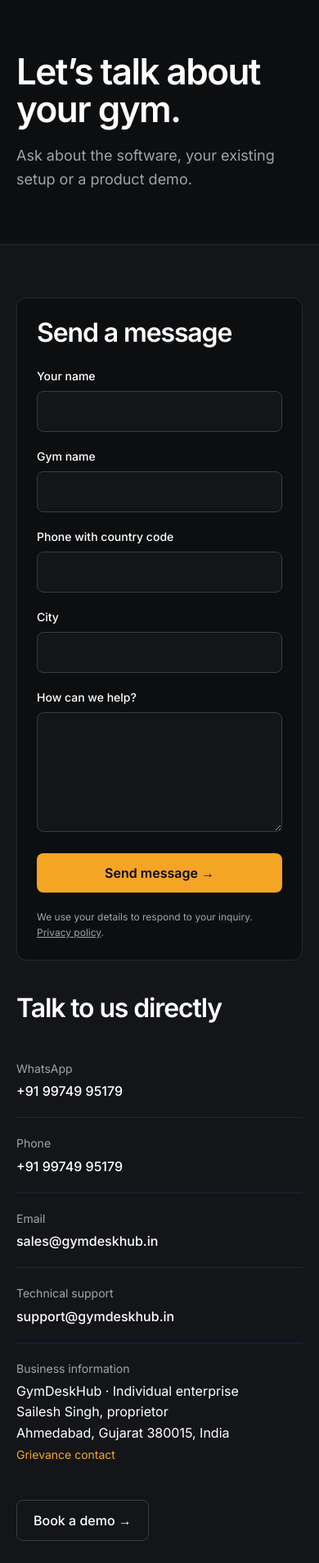
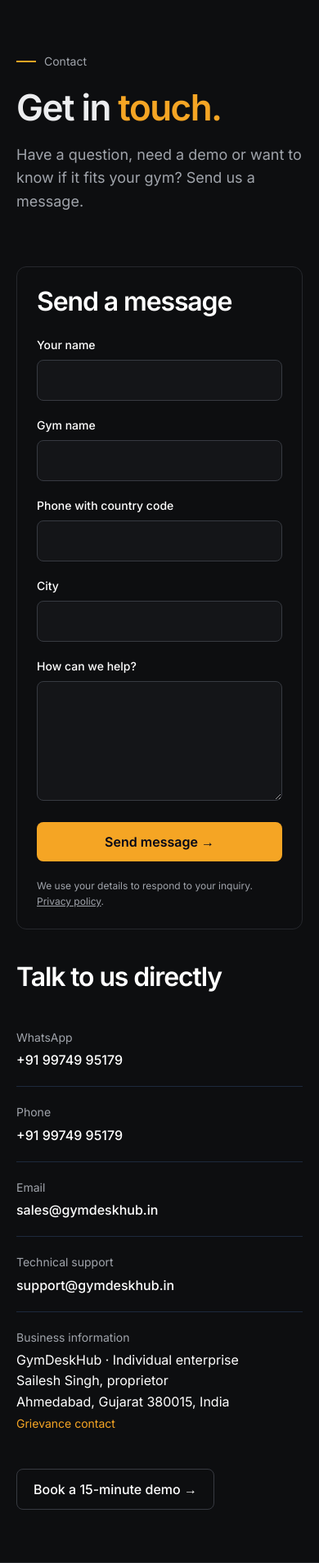
Before and after one commit to SaileshSingh1806/gym-console, a Laravel app: page /contact in a window 390 px wide. Shown: the part 73-1980 px from the top of the page at 82% size. Run offline with Laravel 12, Linux system fonts and the light colour scheme; data that the repository does not hold is empty; style sheets or scripts are compiled from the project's sources.

Commit message:
Redesign contact page with responsive form and direct support options

```diff
--- a/resources/views/public/contact.blade.php
+++ b/resources/views/public/contact.blade.php
@@ -7,24 +7,24 @@
     {{-- ══════════════════════════════════════════════════════════════
          HERO SECTION (MATTE DARK - POPPINS)
     ══════════════════════════════════════════════════════════════ --}}
-    <section class="marketing-hero bg-[#0D0E10] border-b border-slate-800"><div class="mx-auto"><h1 class="text-white mb-5">Let’s talk about your gym.</h1><p class="text-lg text-slate-400">Ask about the software, your existing setup or a product demo.</p></div></section>
-<section class="marketing-section bg-[#141518]"><div class="mx-auto grid lg:grid-cols-12 gap-10 lg:gap-16 items-start">
+    <section class="marketing-hero"><div class="mx-auto"><p class="gd-kicker">Contact</p><h1 class="mb-5">Get in <span class="gd-accent">touch.</span></h1><p class="text-lg text-slate-400">Have a question, need a demo or want to know if it fits your gym? Send us a message.</p></div></section>
+<section class="marketing-section bg-[#0D0E10]" style="padding-top:0"><div class="mx-auto grid lg:grid-cols-12 gap-10 lg:gap-16 items-start">
 <div class="lg:col-span-7 border border-slate-800 rounded-xl bg-[#0D0E10] p-6 sm:p-8">
 <h2 class="text-white mb-6">Send a message</h2>
 @if(session('contact_success'))<p role="status" class="mb-5 p-3 border border-slate-700 rounded-lg text-white">{{ session('contact_success') }}</p>@endif
 @if(session('contact_error'))<p role="alert" class="mb-5 p-3 border border-slate-700 rounded-lg text-white">{{ session('contact_error') }}</p>@endif
-<form method="POST" action="{{ route('contact.submit') }}" class="space-y-5">
+<form method="POST" action="{{ route('contact.submit') }}" class="gd-contact-form">
 @csrf
-<div hidden aria-hidden="true"><label for="website">Website</label><input id="website" name="website" type="text" tabindex="-1" autocomplete="off"></div>
+<div class="wide" hidden aria-hidden="true"><label for="website">Website</label><input id="website" name="website" type="text" tabindex="-1" autocomplete="off"></div>
 @foreach([['name','Your name','text',100,'name'],['gym_name','Gym name','text',150,'organization'],['phone','Phone with country code','tel',20,'tel'],['city','City','text',100,'address-level2']] as [$field,$label,$type,$max,$autocomplete])
 <div><label for="{{ $field }}" class="block text-sm text-white font-medium mb-2">{{ $label }}</label><input id="{{ $field }}" name="{{ $field }}" type="{{ $type }}" maxlength="{{ $max }}" autocomplete="{{ $autocomplete }}" required value="{{ old($field) }}" @error($field) aria-invalid="true" aria-describedby="{{ $field }}-error" @enderror class="w-full px-3 py-3 rounded-lg border border-slate-700 bg-[#141518] text-white text-base">
 @error($field)<p id="{{ $field }}-error" class="text-sm text-amber-400 mt-2">{{ $message }}</p>@enderror</div>
 @endforeach
-<div><label for="message" class="block text-sm text-white font-medium mb-2">How can we help?</label><textarea id="message" name="message" rows="5" maxlength="1500" required class="w-full px-3 py-3 rounded-lg border border-slate-700 bg-[#141518] text-white" @error('message') aria-invalid="true" aria-describedby="message-error" @enderror>{{ old('message') }}</textarea>@error('message')<p id="message-error" class="text-sm text-amber-400 mt-2">{{ $message }}</p>@enderror</div>
-<button type="submit" class="w-full sm:w-auto px-6 py-3 bg-amber-500 text-slate-950 font-semibold rounded-lg">Send message &rarr;</button>
-<p class="text-xs text-slate-400">We use your details to respond to your inquiry. <a href="{{ route('privacy') }}" class="underline">Privacy policy</a>.</p>
+<div class="wide"><label for="message" class="block text-sm text-white font-medium mb-2">How can we help?</label><textarea id="message" name="message" rows="5" maxlength="1500" required class="w-full px-3 py-3 rounded-lg border border-slate-700 bg-[#141518] text-white" @error('message') aria-invalid="true" aria-describedby="message-error" @enderror>{{ old('message') }}</textarea>@error('message')<p id="message-error" class="text-sm text-amber-400 mt-2">{{ $message }}</p>@enderror</div>
+<button type="submit" class="wide w-full sm:w-auto px-6 py-3 bg-amber-500 text-slate-950 font-semibold rounded-lg">Send message &rarr;</button>
+<p class="wide text-xs text-slate-400">We use your details to respond to your inquiry. <a href="{{ route('privacy') }}" class="underline">Privacy policy</a>.</p>
 </form></div>
-<div class="lg:col-span-5">
+<div class="lg:col-span-5 gd-contact-side">
 @php
 $contactPhone = $platformSettings['support_phone'] ?? '+91 99749 95179';
 $digits = preg_replace('/[^0-9]/','',(string)$contactPhone);
@@ -38,5 +38,5 @@ $digits = strlen($digits) === 10 ? '91'.$digits : ($digits ?: '919974995179');
 <div class="py-5"><p class="text-sm text-slate-400 mb-1">Technical support</p><a href="mailto:support@gymdeskhub.in" class="text-white font-medium break-all hover:underline">support@gymdeskhub.in</a></div>
 <div class="py-5"><p class="text-sm text-slate-400 mb-1">Business information</p><p class="text-white">GymDeskHub · Individual enterprise<br>Sailesh Singh, proprietor<br>Ahmedabad, Gujarat 380015, India</p><a href="mailto:grievance@gymdeskhub.in" class="text-amber-400 text-sm break-all">Grievance contact</a></div>
 </div>
-<a href="https://wa.me/{{ $digits }}?text={{ urlencode('Hi GymDeskHub, I would like to book a product demo.') }}" class="inline-flex mt-6 px-5 py-3 rounded-lg border border-slate-700 text-white font-medium">Book a demo &rarr;</a>
+<a href="https://wa.me/{{ $digits }}?text={{ urlencode('Hi GymDeskHub, I would like to book a product demo.') }}" class="inline-flex mt-6 px-5 py-3 rounded-lg border border-slate-700 text-white font-medium">Book a 15-minute demo &rarr;</a>
 </div></div></section></x-guest-layout>
```
